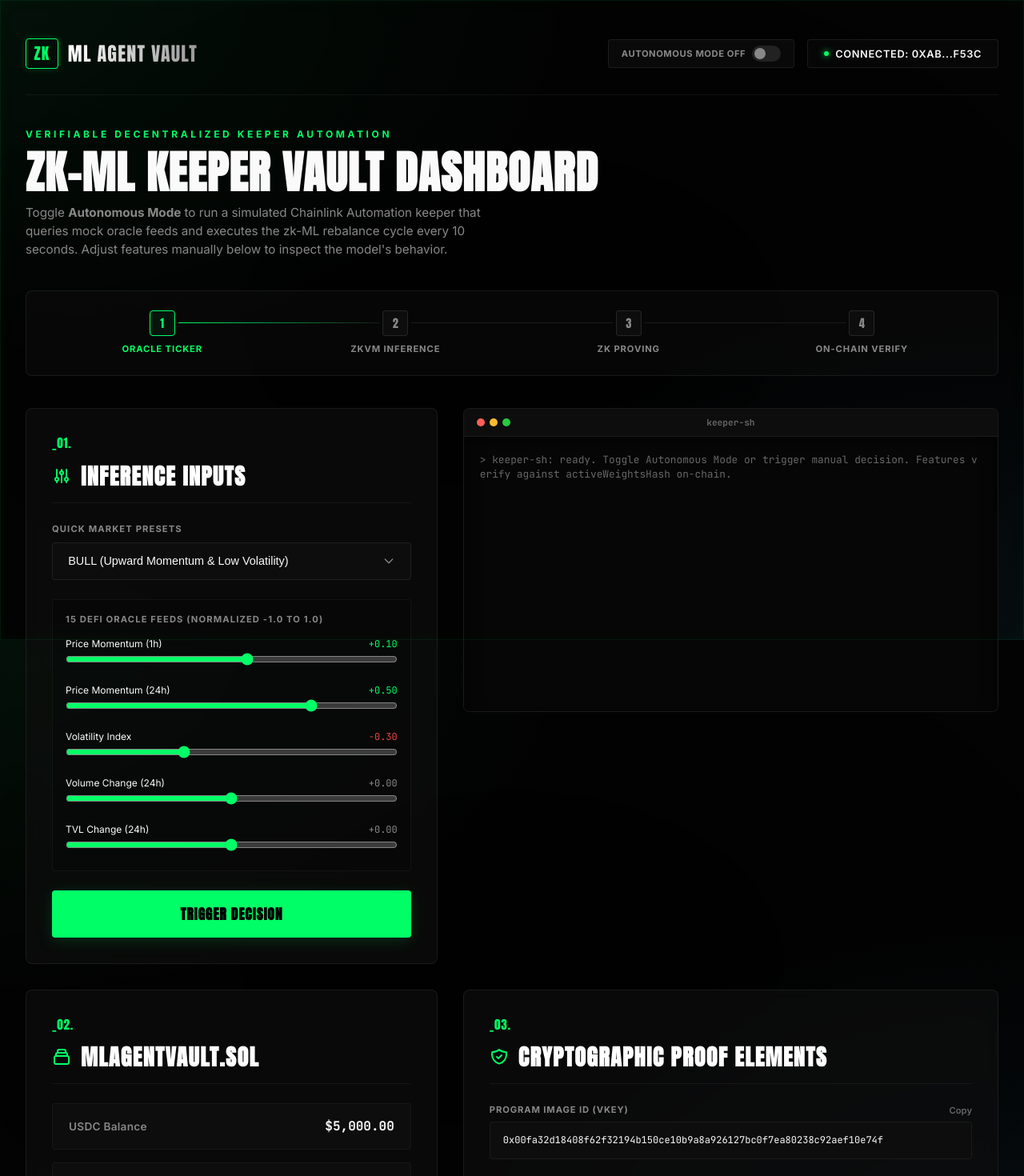
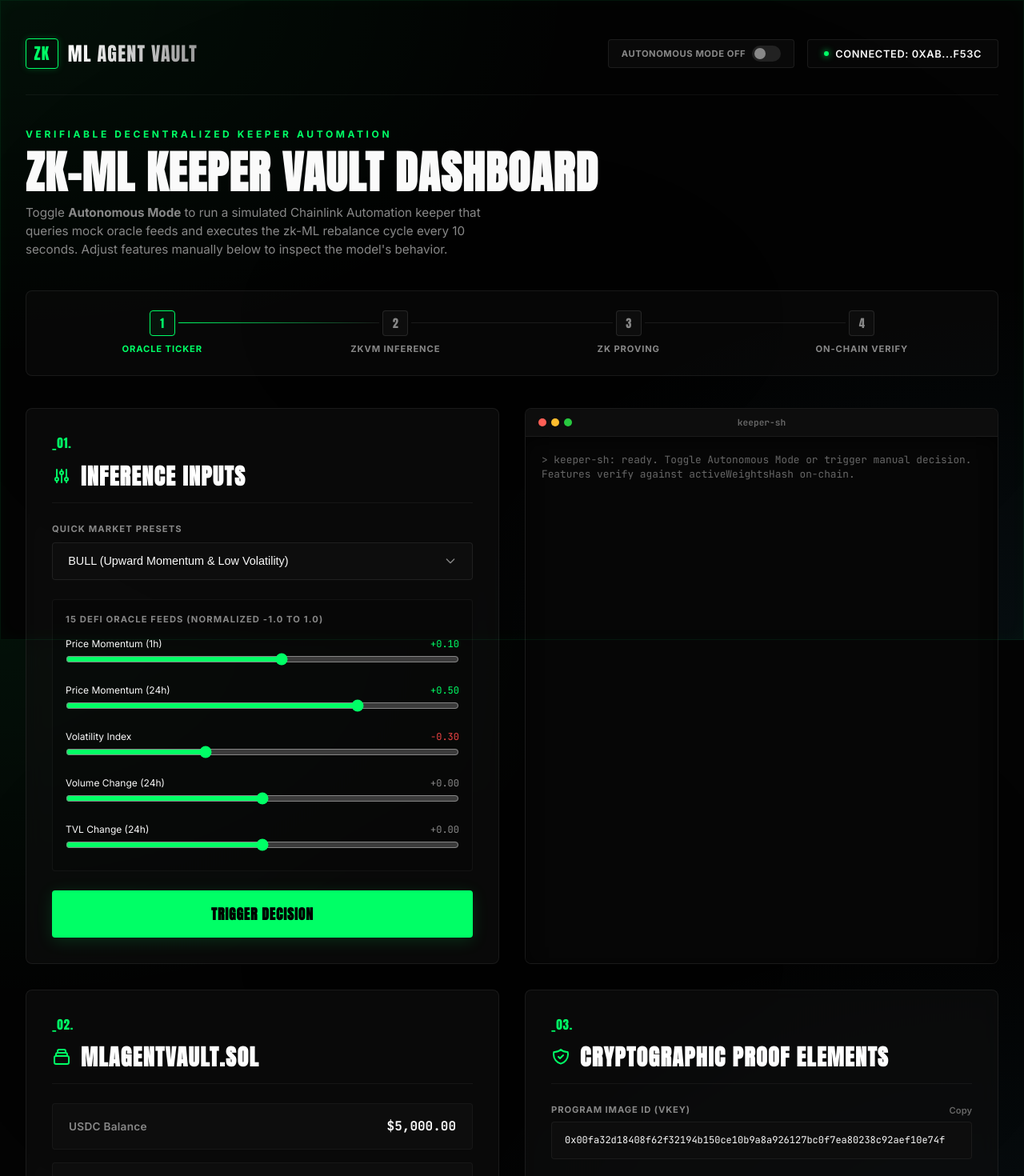
Before and after one commit to Abhi-navvvv/zk-llm-agent, a Next.js app in the folder apps/web/: page / in a window 1280 px wide. Shown: the top 1470 px of the page at 80% size. Built offline with nearby package versions, Linux system fonts and the light colour scheme.

Commit message:
Fixed container height

```diff
--- a/apps/web/src/app/globals.css
+++ b/apps/web/src/app/globals.css
@@ -264,7 +264,7 @@ header {
 
 @media (min-width: 1024px) {
   .dashboard-grid {
-    grid-template-columns: 1fr 1.3fr;
+    grid-template-columns: 1fr 1fr;
   }
 }
 
@@ -484,7 +484,6 @@ header {
   overflow: hidden;
   display: flex;
   flex-direction: column;
-  height: 380px;
 }
 
 .terminal-header {
```
